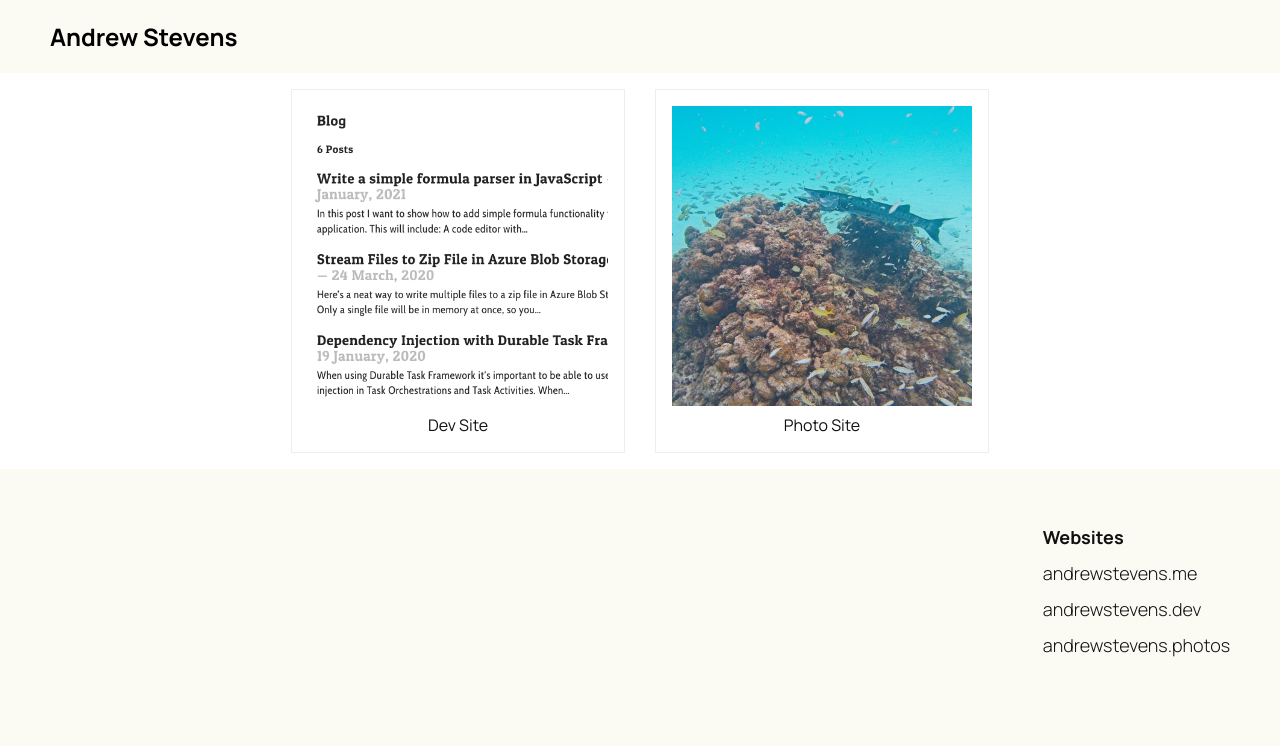
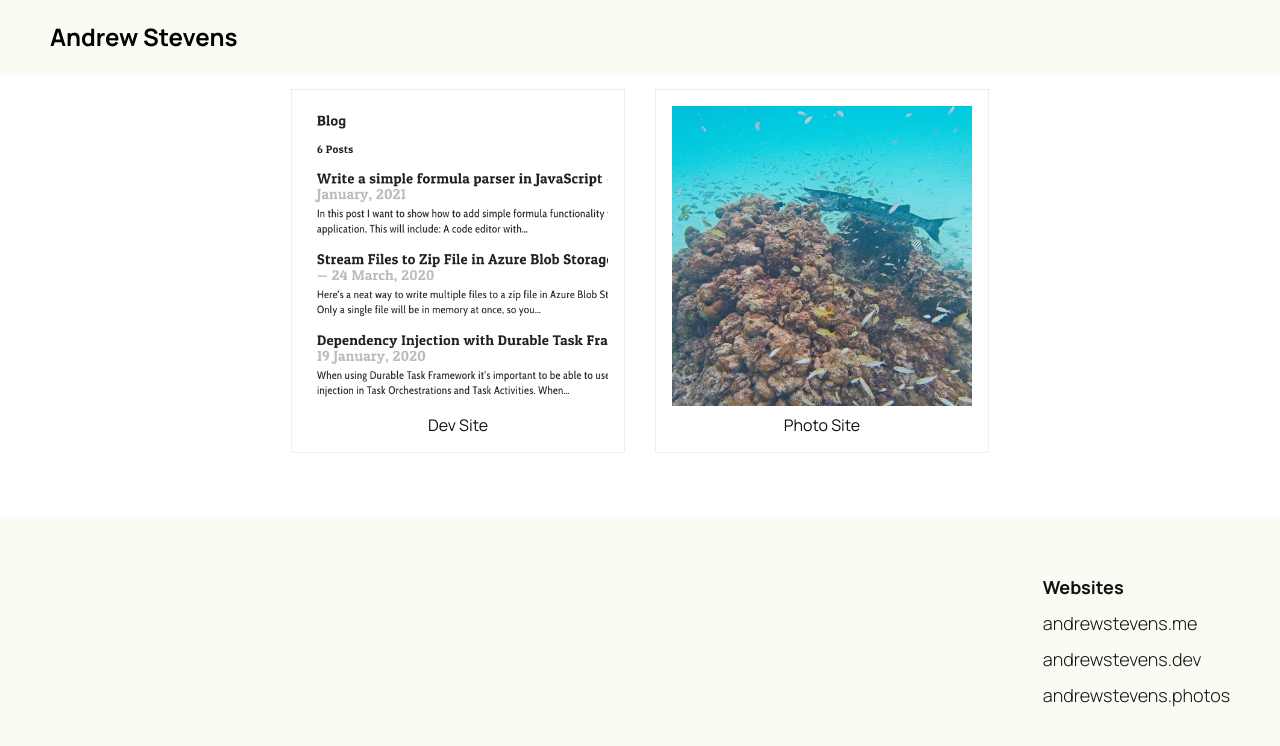
Before and after one commit to aks427/andrewstevens.me, a plain HTML site: page index.html in a window 1280 px wide. Drawn offline with Linux system fonts and the light colour scheme.

Commit message:
add padding

```diff
--- a/style.css
+++ b/style.css
@@ -16,9 +16,9 @@ body {
 }
 
 .content {
-  min-height: 300px;
   padding-right: clamp(30px, 5vw, 50px);
   padding-left: clamp(30px, 5vw, 50px);
+  padding-bottom: 50px;
 }
 
 .site-links {
```
